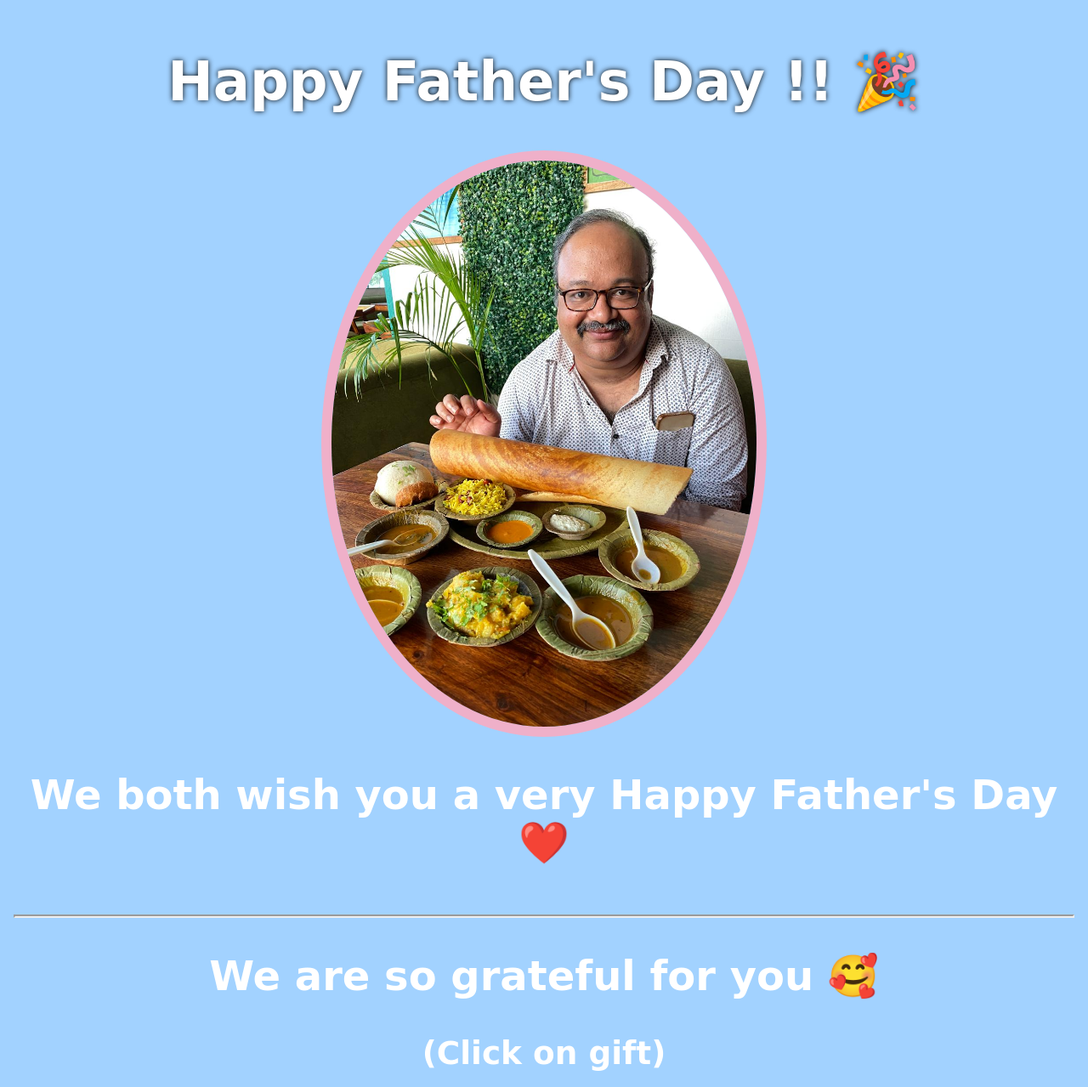
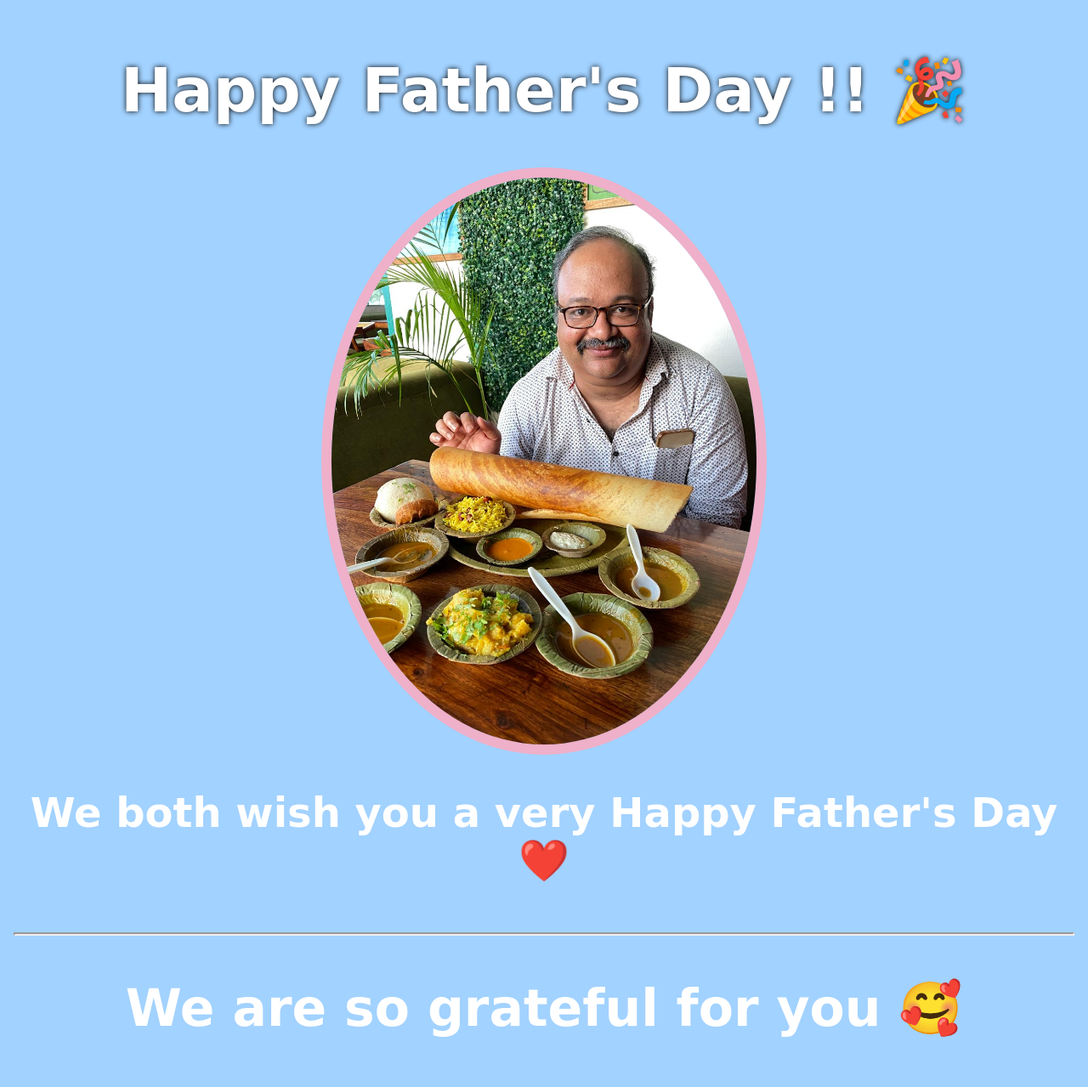
Before and after one commit to pra0310/gift-card, a plain HTML site: page index.html in a window 1280 px wide. Shown: the top 1279 px of the page at 85% size. Drawn offline with Linux system fonts and the light colour scheme; a web font is replaced by a local one.

Commit message:
Update style.css

```diff
--- a/style.css
+++ b/style.css
@@ -15,7 +15,13 @@ body {
 
 h1 {
   font-weight: 600;
+  font-size: 36px;
   text-shadow: 0px 0px 3px black;
+}
+
+.head1,
+.head2 {
+  font-size: 30px;
 }
 
 #main {
```
